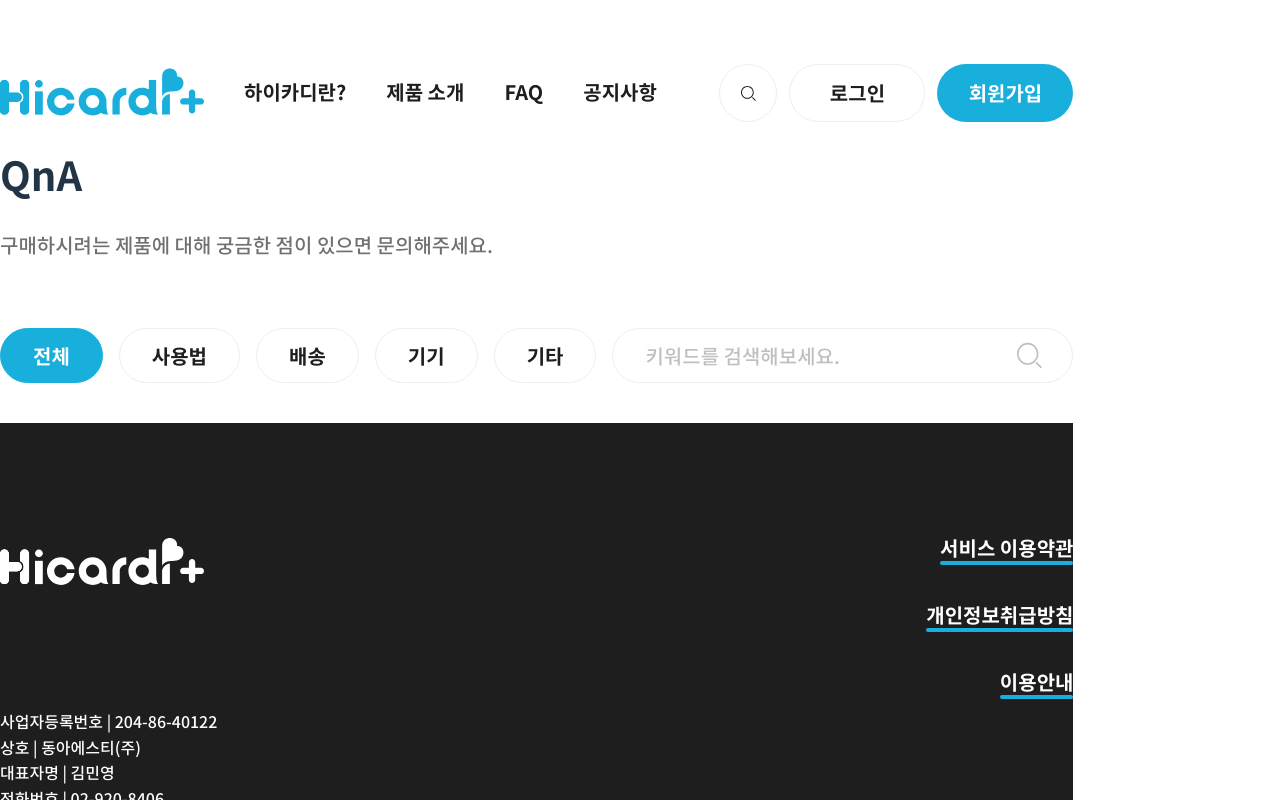
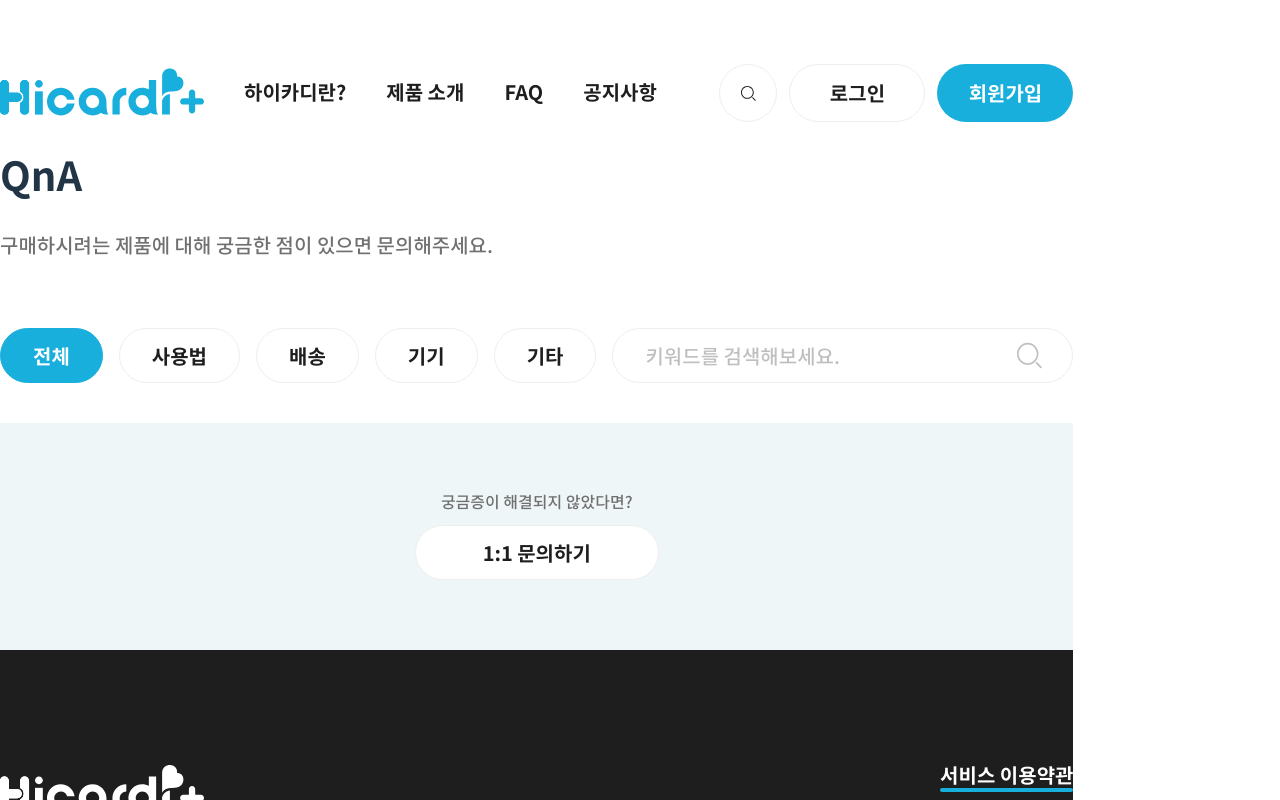
Before and after one commit to DONGA-ST-A/Frontend, a React (Vite) app: page /qna in a window 1280 px wide. Shown: the top 800 px of the page. Built offline with nearby package versions, Linux system fonts and the light colour scheme; the HTML template or start-up script is replaced by a standard one.

Commit message:
feat: add Inquiry component

```diff
--- /dev/null
+++ b/src/components/QnAPage/Inquiry.tsx
@@ -0,0 +1,36 @@
+import styled from "styled-components";
+
+const Inquiry = () => {
+  return (
+    <Container>
+      <div>궁금증이 해결되지 않았다면?</div>
+      <button>1:1 문의하기</button>
+    </Container>
+  );
+};
+
+const Container = styled.div`
+  background-color: var(--color_sub5);
+  text-align: center;
+  padding: 70px 0px;
+
+  div {
+    font-family: NotoSansMedium;
+    color: var(--color_sub3);
+    font-size: var(--text_body2);
+    padding-bottom: 16px;
+  }
+
+  button {
+    border: solid 1px;
+    border-color: var(--color_sub1);
+    border-radius: 36px;
+    background-color: var(--color_white);
+    font-family: NotoSansBold;
+    font-size: var(--text_body1);
+    color: var(--color_font);
+    padding: 12px 67px;
+  }
+`;
+
+export default Inquiry;
--- a/src/pages/QnAPage.tsx
+++ b/src/pages/QnAPage.tsx
@@ -1,10 +1,14 @@
+import React from "react";
+
 import styled from "styled-components";
 
+import Inquiry from "@/components/QnAPage/Inquiry";
 import QnACategoryBar from "@/components/QnAPage/QnACategoryBar";
 import { Inner } from "@/style/commonStyle";
 
 const QnAPage = () => {
   return (
+    <React.Fragment>
       <Inner>
         <Banner>
           <h1>QnA</h1>
@@ -12,6 +16,8 @@ const QnAPage = () => {
         </Banner>
         <QnACategoryBar />
       </Inner>
+      <Inquiry />
+    </React.Fragment>
   );
 };
 
```
Lines whose indentation alone changed are shown as unchanged.
